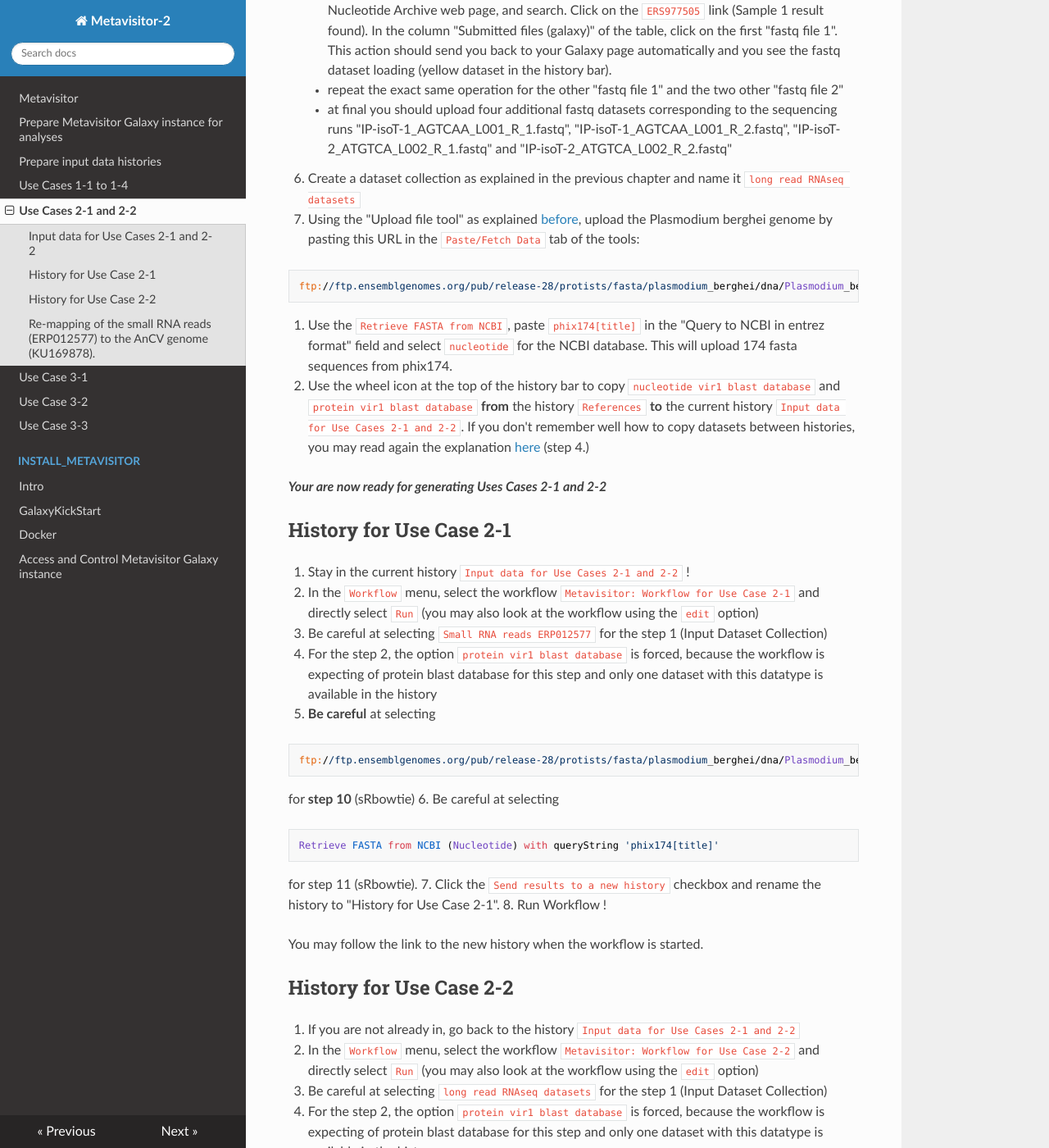
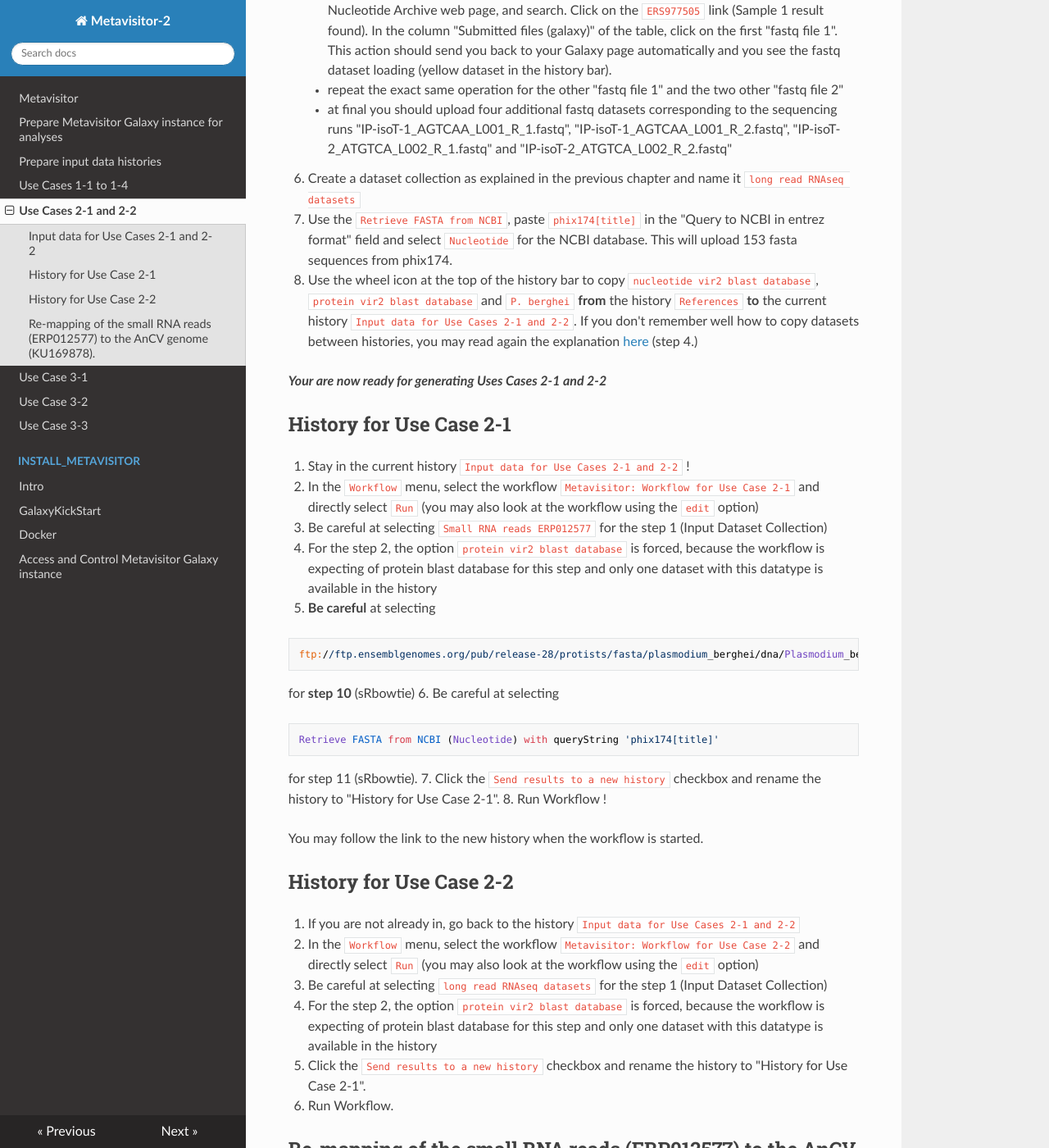
Before and after one commit to ARTbio/metavisitor, an MkDocs documentation site: the page built from docs/use_case_2.md, in a window 1280 px wide and 1400 px high, scrolled down 881 px. Shown: the whole window at 82% size. Built offline with MkDocs 1.6.1, drawn with Linux system fonts in a browser that asks for light colours; nearby versions of some CDN libraries; old or Windows-style settings are respelled for this version of MkDocs.

Commit message:
Update 'Input data for Use Cases 2-1 and 2-2' section

````diff
--- a/docs/use_case_2.md
+++ b/docs/use_case_2.md
@@ -19,12 +19,8 @@
     - repeat the exact same operation for the other "fastq file 1" and the two other "fastq file 2"
     - at final you should upload four additional fastq datasets corresponding to the sequencing runs "IP-isoT-1_AGTCAA_L001_R_1.fastq", "IP-isoT-1_AGTCAA_L001_R_2.fastq", "IP-isoT-2_ATGTCA_L002_R_1.fastq" and "IP-isoT-2_ATGTCA_L002_R_2.fastq"
 6. Create a dataset collection as explained in the previous chapter and name it `long read RNAseq datasets`
-7. Using the "Upload file tool" as explained [before](metavisitor_configure_references/#b-upload-nucleotide-vir1-fasta-file), upload the Plasmodium berghei genome by pasting this URL in the `Paste/Fetch Data` tab of the tools:
-```
-ftp://ftp.ensemblgenomes.org/pub/release-28/protists/fasta/plasmodium_berghei/dna/Plasmodium_berghei.May_2010.28.dna_sm.genome.fa.gz
-```
-8. Use the `Retrieve FASTA from NCBI`, paste `phix174[title]` in the "Query to NCBI in entrez format" field and select `nucleotide` for the NCBI database. This will upload 174 fasta sequences from phix174.
-9. Use the wheel icon at the top of the history bar to copy `nucleotide vir1 blast database` and `protein vir1 blast database` **from** the history `References` **to** the current history `Input data for Use Cases 2-1 and 2-2`. If you don't remember well how to copy datasets between histories, you may read again the explanation [here](use_cases_input_data/#history-with-input-data-for-use-cases-1-1-1-2-1-3-and-1-4) (step 4.)
+7. Use the `Retrieve FASTA from NCBI`, paste `phix174[title]` in the "Query to NCBI in entrez format" field and select `Nucleotide` for the NCBI database. This will upload 153 fasta sequences from phix174.
+8. Use the wheel icon at the top of the history bar to copy `nucleotide vir2 blast database`, `protein vir2 blast database` and `P. berghei` **from** the history `References` **to** the current history `Input data for Use Cases 2-1 and 2-2`. If you don't remember well how to copy datasets between histories, you may read again the explanation [here](use_cases_input_data/#history-with-input-data-for-use-cases-1-1-1-2-1-3-and-1-4) (step 4.)
 
 **_Your are now ready for generating Uses Cases 2-1 and 2-2_**
 
@@ -33,7 +29,7 @@
 1. Stay in the current history `Input data for Use Cases 2-1 and 2-2` !
 2. In the `Workflow` menu, select the workflow `Metavisitor: Workflow for Use Case 2-1` and directly select `Run` (you may also look at the workflow using the `edit` option)
 3. Be careful at selecting `Small RNA reads ERP012577` for the step 1 (Input Dataset Collection)
-4. For the step 2, the option `protein vir1 blast database` is forced, because the workflow is expecting of protein blast database for this step and only one dataset with this datatype is available in the history
+4. For the step 2, the option `protein vir2 blast database` is forced, because the workflow is expecting of protein blast database for this step and only one dataset with this datatype is available in the history
 5. **Be careful** at selecting
 ```
 ftp://ftp.ensemblgenomes.org/pub/release-28/protists/fasta/plasmodium_berghei/dna/Plasmodium_berghei.May_2010.28.dna_sm.genome.fa.gz
@@ -54,7 +50,7 @@
 1. If you are not already in, go back to the history `Input data for Use Cases 2-1 and 2-2`
 2. In the `Workflow` menu, select the workflow `Metavisitor: Workflow for Use Case 2-2` and directly select `Run` (you may also look at the workflow using the `edit` option)
 3. Be careful at selecting `long read RNAseq datasets` for the step 1 (Input Dataset Collection)
-4. For the step 2, the option `protein vir1 blast database` is forced, because the workflow is expecting of protein blast database for this step and only one dataset with this datatype is available in the history
+4. For the step 2, the option `protein vir2 blast database` is forced, because the workflow is expecting of protein blast database for this step and only one dataset with this datatype is available in the history
 5. Click the `Send results to a new history` checkbox and rename the history to "History for Use Case 2-1".
 6. Run Workflow.
 
````
